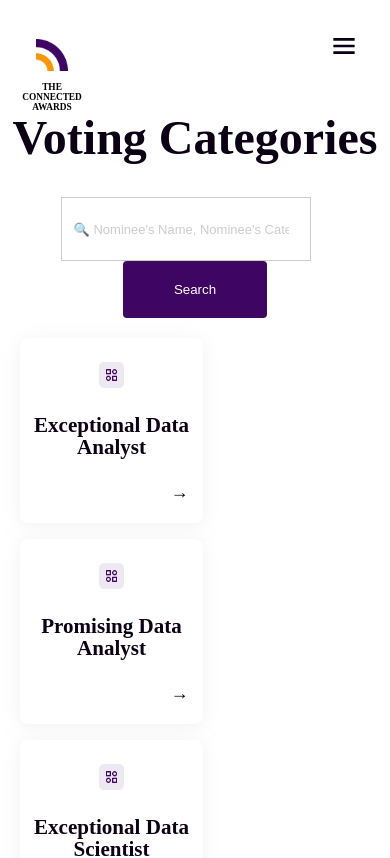
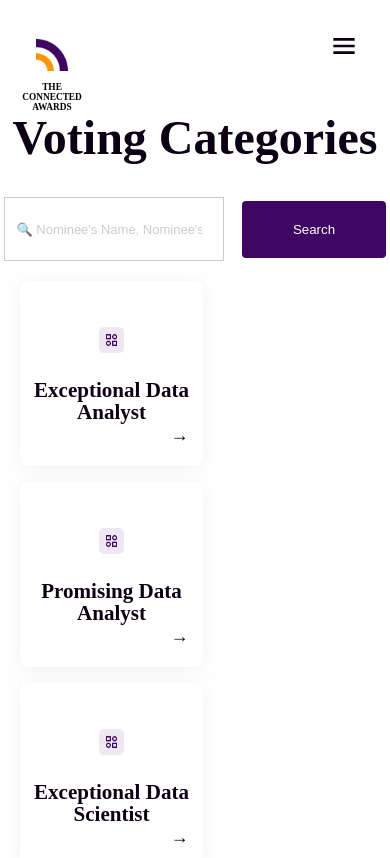
Before and after one commit to Mayorhack/TuTN, a React (Create React App) app: page /categories in a window 390 px wide. Shown: the top 858 px of the page. Built offline with nearby package versions, Linux system fonts and the light colour scheme.

Commit message:
Update App.css

```diff
--- a/src/App.css
+++ b/src/App.css
@@ -859,7 +859,7 @@ select {
     width: 100%;
   }
   .searchbar input {
-    width: 250px;
+    width: 220px;
     font-size: 1.3rem;
   }
   .target {
@@ -972,6 +972,7 @@ select {
   .stack {
     width: 183px;
     aspect-ratio: 1;
+    justify-content:center;
   }
   .vote {
     width: 382px;
```
